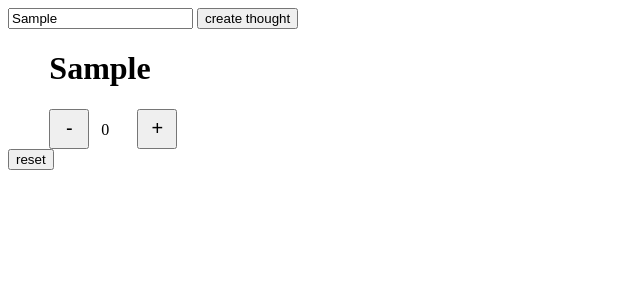
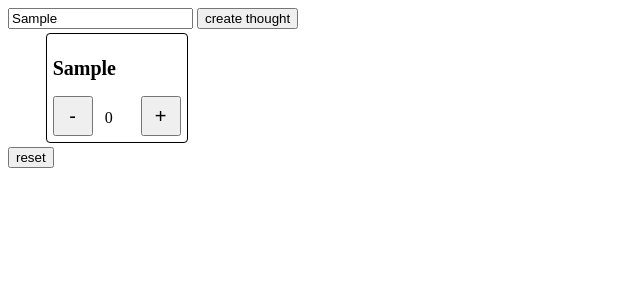
Before and after one commit to openscallow/thoughtTracker, a SvelteKit app: page / in a window 1280 px wide. Both pictures are taken after typing "Sample" into the empty fields and a click on the button "create thought". Shown: the top 300 px of the page, without its empty margins (0-640 px from the left). Built offline with nearby package versions, Linux system fonts and the light colour scheme.

Commit message:
add some basic style

```diff
--- a/src/routes/+page.svelte
+++ b/src/routes/+page.svelte
@@ -98,7 +98,7 @@
 <div class="grid">
 {#each Object.entries(thoughts) as [key, value]}
     <div>
-        <h1 class="key">{key}</h1>
+        <h2 class="key">{key}</h2>
         <button onclick={()=>{decrement(key)}}>-</button>
         <span class="counter">{value.count}</span>
         <button onclick={()=>{increment(key)}}>+</button>
@@ -111,8 +111,20 @@
 <style>
     .grid{
         display: grid;
+        grid-row-gap: 4px;
         place-items: center;
+        padding: 4px;
         grid-template-columns: repeat(auto-fill, minmax(200px, 1fr));
+    }
+
+    .grid div{
+        padding: 6px;
+        border: 1px solid black;
+        border-radius: 4px;
+    }
+
+    .grid h2{
+        font-size: 20px;
     }
 
     .grid button{
@@ -127,6 +139,4 @@
         width: 3ch;
         padding: 0.5em;
     }
-
-
 </style>
```
